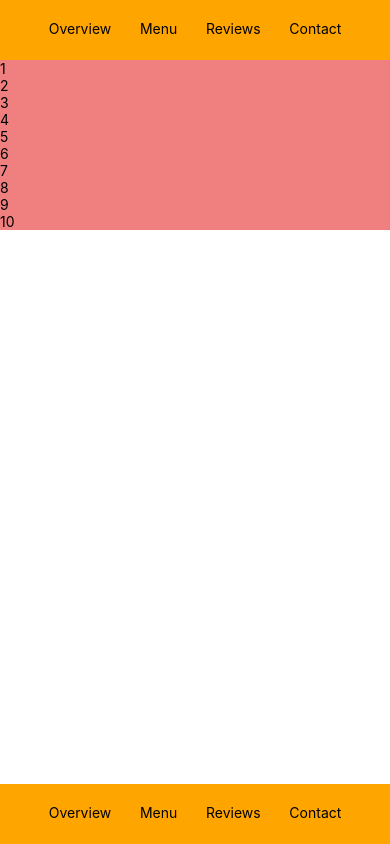
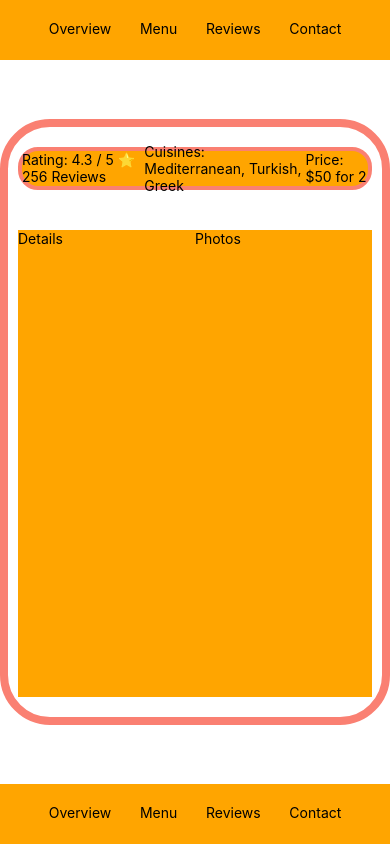
Before and after one commit to burakbilgehan/reservle, a React Native app: screen / in a window 390 px wide. Built offline with nearby package versions, Linux system fonts and the light colour scheme; what react-native-paper-dates would draw is missing.

Commit message:
Add restaurant overview indicators

```diff
--- a/src/App.tsx
+++ b/src/App.tsx
@@ -2,8 +2,9 @@ import { View } from "react-native";
 import { enGB, registerTranslation } from "react-native-paper-dates";
 import { styles } from "./AppStyles";
 import ReservationInfoProvider from "./context/ReservationInfoContext";
+import RestaurantOverviewProvider from "./context/RestaurantOverviewContext";
 import ViewProvider from "./context/ViewContexts";
-import { MainScreen } from "./pages/reservation/components/acreens/MainScreen";
+import { MainScreen } from "./pages/reservation/components/mainScreen/MainScreen";
 
 registerTranslation("en-GB", enGB);
 
@@ -12,7 +13,9 @@ export function App() {
     <View style={styles.body}>
       <ViewProvider>
         <ReservationInfoProvider>
-          <MainScreen />
+          <RestaurantOverviewProvider>
+            <MainScreen />
+          </RestaurantOverviewProvider>
         </ReservationInfoProvider>
       </ViewProvider>
     </View>
--- /dev/null
+++ b/src/context/RestaurantOverviewContext.tsx
@@ -0,0 +1,44 @@
+import { createContext } from "react";
+import { RestaurantOverviewContextType } from "../types/domain/reservation/restaurant/overview/RestaurantOverviewTypes";
+
+export const initialRestaurantOverviewContext: RestaurantOverviewContextType = {
+  indicators: {
+    ratings: {
+      score: 4.3,
+      denom: 5,
+      quantity: 256,
+    },
+    cuisines: [
+      "Mediterranean",
+      "Turkish",
+      "Greek",
+      "Spanish",
+      "Italian",
+      "Kurdish",
+      "Lebanese",
+      "Arabic",
+    ],
+    price: {
+      price: 50,
+      currency: "$",
+      partySize: 2,
+    },
+  },
+};
+
+export const RestaurantOverviewContext =
+  createContext<RestaurantOverviewContextType>(
+    initialRestaurantOverviewContext
+  );
+
+const RestaurantOverviewProvider: any = ({ children }: any) => {
+  const { indicators } = initialRestaurantOverviewContext;
+
+  return (
+    <RestaurantOverviewContext.Provider value={{ indicators }}>
+      {children}
+    </RestaurantOverviewContext.Provider>
+  );
+};
+
+export default RestaurantOverviewProvider;
--- a/src/pages/reservation/components/acreens/MainScreen.tsx
+++ b/src/pages/reservation/components/mainScreen/MainScreen.tsx
@@ -1,17 +1,15 @@
 import { useContext } from "react";
 import {
-  Dimensions,
-  FlatList,
   Platform,
   SafeAreaView,
   StatusBar,
-  Text,
   useWindowDimensions,
   View,
 } from "react-native";
 import { ScreenViews, ViewContext } from "../../../../context/ViewContexts";
 import Footer from "../footer/Footer";
 import Header from "../header/Header";
+import Overview from "../overview/Overview";
 import ReservationForm from "../reservation/ReservationForm";
 import { styles as defaultStyle } from "./MainScreenStyles";
 
@@ -19,23 +17,8 @@ export function MainScreen() {
   const { width } = useWindowDimensions();
   const styles = defaultStyle(width);
   const { currentView } = useContext(ViewContext);
-  const DATA = (function () {
-    return [...Array(40).keys()].map((x) => {
-      return { id: x, title: x + 1 };
-    });
-  })();
 
-  const Item = ({ title }: any) => (
-    <Text style={styles.contentElement}>{title}</Text>
-  );
-
-  const mainContent = (
-    <FlatList
-      data={DATA}
-      renderItem={({ item }) => <Item title={item.title} />}
-      style={styles.flatList}
-    />
-  );
+  const mainContent = <Overview />;
 
   const MobileContent = () => {
     switch (currentView) {
@@ -64,9 +47,8 @@ export function MainScreen() {
     return (
       <Content>
         <View style={styles.webWrapper}>
-          <View style={styles.webFiller}></View>
           <View style={styles.webFiller}>{mainContent}</View>
-          <View style={styles.webFiller}>
+          <View style={styles.webFillerReservation}>
             <ReservationForm />
           </View>
         </View>
--- a/src/pages/reservation/components/acreens/MainScreenStyles.ts
+++ b/src/pages/reservation/components/mainScreen/MainScreenStyles.ts
@@ -33,12 +33,13 @@ export const styles = (windowWidth: number) =>
       flexDirection: "row",
     },
     webFiller: {
+      flex: 2,
+      justifyContent: "center",
+      paddingHorizontal: horizontalScale(1, windowWidth),
+    },
+    webFillerReservation: {
       flex: 1,
       justifyContent: "center",
       paddingHorizontal: horizontalScale(1, windowWidth),
     },
-    flatList: {
-      flex: 1,
-      flexDirection: "column",
-    },
   });
--- /dev/null
+++ b/src/pages/reservation/components/overview/Overview.tsx
@@ -0,0 +1,23 @@
+import { Text, View } from "react-native";
+import Indicators from "./indicators/Indicators";
+import { styles } from "./OverviewStyles";
+
+const Overview = () => {
+  return (
+    <View style={styles.overview}>
+      <View style={styles.indicators}>
+        <Indicators />
+      </View>
+      <View style={styles.content}>
+        <View style={styles.details}>
+          <Text>Details</Text>
+        </View>
+        <View style={styles.photos}>
+          <Text>Photos</Text>
+        </View>
+      </View>
+    </View>
+  );
+};
+
+export default Overview;
--- /dev/null
+++ b/src/pages/reservation/components/overview/OverviewStyles.ts
@@ -0,0 +1,31 @@
+import { StyleSheet } from "react-native";
+
+export const styles = StyleSheet.create({
+  overview: {
+    flex: 5 / 6,
+    flexDirection: "column",
+    //borders
+    borderColor: "salmon",
+    borderWidth: 8,
+    borderStyle: "solid",
+    borderRadius: 50,
+  },
+  indicators: {
+    flex: 1,
+    marginHorizontal: 10,
+    marginVertical: 20,
+  },
+  content: {
+    flex: 11,
+    backgroundColor: "orange",
+    flexDirection: "row",
+    marginHorizontal: 10,
+    marginVertical: 20,
+  },
+  details: {
+    flex: 1,
+  },
+  photos: {
+    flex: 1,
+  },
+});
--- /dev/null
+++ b/src/pages/reservation/components/overview/indicators/Indicators.tsx
@@ -0,0 +1,27 @@
+import { useContext } from "react";
+import { Text, View } from "react-native";
+import { RestaurantOverviewContext } from "../../../../../context/RestaurantOverviewContext";
+import { styles } from "./IndicatorsStyles";
+
+const Indicators = () => {
+  const { indicators } = useContext(RestaurantOverviewContext);
+  const {
+    ratings: { score, denom, quantity },
+    cuisines,
+    price: { price, currency, partySize },
+  } = indicators;
+  return (
+    <View style={styles.body}>
+      <Text>
+        Rating: {score} / {denom} ⭐️ {quantity} Reviews
+      </Text>
+      <Text>Cuisines: {cuisines.slice(0, 3).join(", ")}</Text>
+      <Text>
+        Price: {currency}
+        {price} for {partySize}
+      </Text>
+    </View>
+  );
+};
+
+export default Indicators;
--- /dev/null
+++ b/src/pages/reservation/components/overview/indicators/IndicatorsStyles.ts
@@ -0,0 +1,29 @@
+import { Platform, StyleSheet } from "react-native";
+
+export const styles = StyleSheet.create({
+  body: {
+    // positioning
+    display: "flex",
+    ...Platform.select({
+      web: {
+        flexDirection: "row",
+        // spread children
+        justifyContent: "space-evenly",
+        // vertically centered
+        alignItems: "center",
+        height: "100%",
+      },
+      ios: {
+        flexDirection: "column",
+      },
+    }),
+    //
+
+    backgroundColor: "orange",
+    // border
+    borderColor: "salmon",
+    borderWidth: 4,
+    borderStyle: "solid",
+    borderRadius: 20,
+  },
+});
--- a/src/pages/reservation/components/reservation/reservationFormStyles.ts
+++ b/src/pages/reservation/components/reservation/reservationFormStyles.ts
@@ -1,5 +1,4 @@
 import { StyleSheet } from "react-native";
-import { horizontalScale, verticalScale } from "../../../../utils/Metrics";
 
 export const styles = StyleSheet.create({
   body: {
--- /dev/null
+++ b/src/types/domain/reservation/restaurant/overview/RestaurantOverviewTypes.ts
@@ -0,0 +1,24 @@
+export type RestaurantIndicatorsRatingType = {
+  // what score the restaurant got
+  score: number;
+  // out of what?
+  denom: number;
+  // how many reviews?
+  quantity: number;
+};
+
+export type RestaurantIndicatorsPriceType = {
+  price: number;
+  currency: string;
+  partySize: number;
+};
+
+export type RestaurantIndicatorsInfoType = {
+  ratings: RestaurantIndicatorsRatingType;
+  cuisines: string[];
+  price: RestaurantIndicatorsPriceType;
+};
+
+export type RestaurantOverviewContextType = {
+  indicators: RestaurantIndicatorsInfoType;
+};
```
